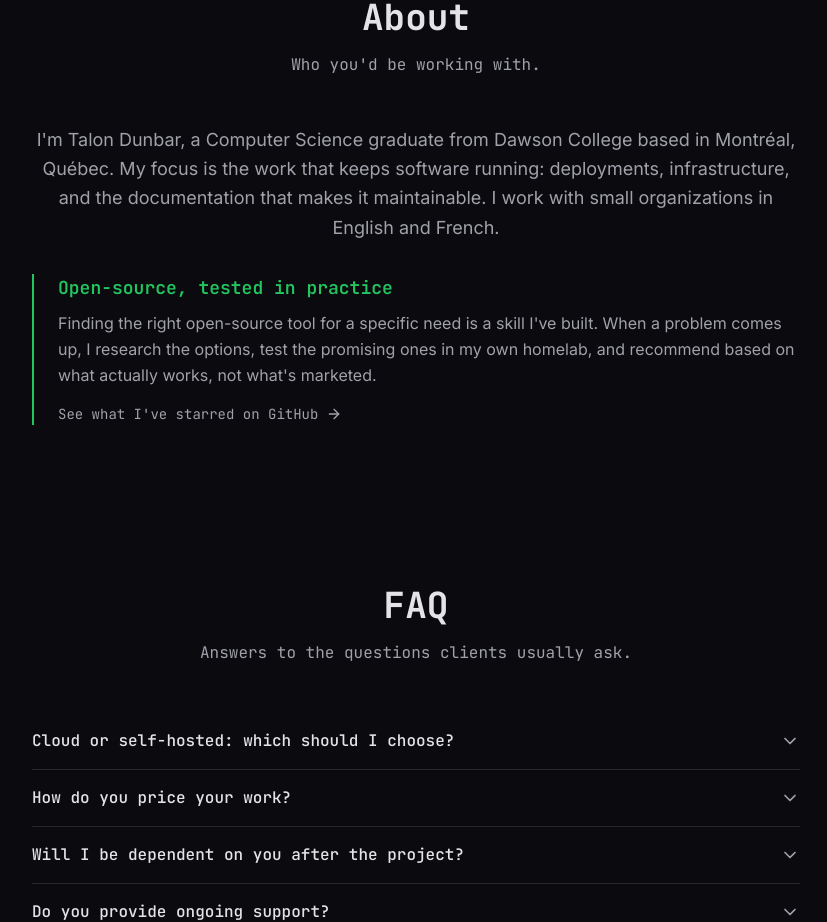
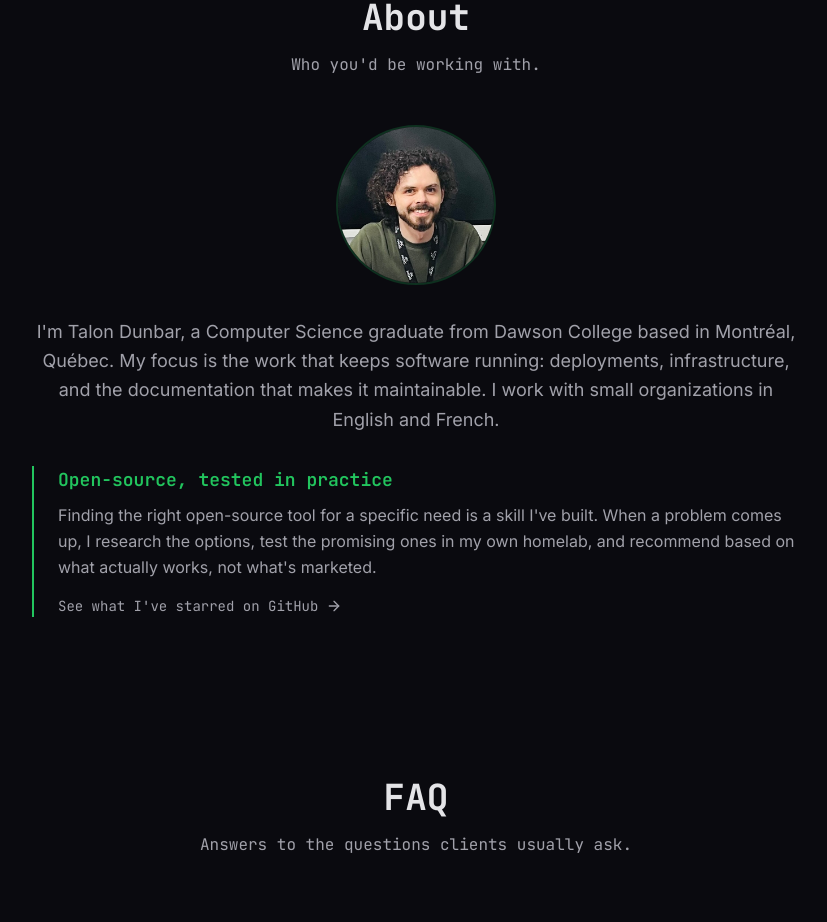
Before and after one commit to talonlikeaclaw/talonlikeaclaw.com, a Next.js app: page /en in a window 1280 px wide. Shown: the part 5760-6682 px from the top of the page, without its empty margins (224-1051 px from the left). Built offline with nearby package versions, Linux system fonts and the light colour scheme.

Commit message:
feat(about): add headshot photo to about section

```diff
--- a/messages/en.json
+++ b/messages/en.json
@@ -48,6 +48,7 @@
   "about": {
     "title": "About",
     "subtitle": "Who you'd be working with.",
+    "photoAlt": "Talon Dunbar",
     "bio": "I'm Talon Dunbar, a Computer Science graduate from Dawson College based in Montréal, Québec. My focus is the work that keeps software running: deployments, infrastructure, and the documentation that makes it maintainable. I work with small organizations in English and French.",
     "credTitle": "Open-source, tested in practice",
     "credBody": "Finding the right open-source tool for a specific need is a skill I've built. When a problem comes up, I research the options, test the promising ones in my own homelab, and recommend based on what actually works, not what's marketed.",
--- a/messages/fr.json
+++ b/messages/fr.json
@@ -48,6 +48,7 @@
   "about": {
     "title": "À propos",
     "subtitle": "Avec qui vous travailleriez.",
+    "photoAlt": "Talon Dunbar",
     "bio": "Je suis Talon Dunbar, diplômé en informatique du Cégep Dawson, basé à Montréal, Québec. Je me concentre sur le travail qui permet aux logiciels de fonctionner : les déploiements, l'infrastructure et la documentation qui les rendent maintenables. Je travaille avec de petites organisations en anglais et en français.",
     "credTitle": "Open source, éprouvé en pratique",
     "credBody": "Trouver le bon outil open source pour un besoin précis est une compétence que j'ai développée. Quand un problème se présente, je cherche les options, je teste les plus prometteuses dans mon propre homelab, et je recommande selon ce qui fonctionne vraiment, pas selon ce qui est vendu.",
--- a/src/components/sections/About.tsx
+++ b/src/components/sections/About.tsx
@@ -1,4 +1,5 @@
 import { useTranslations } from "next-intl";
+import Image from "next/image";
 import { ArrowRight } from "lucide-react";
 import Container from "@/components/ui/Container";
 import SectionHeading from "@/components/ui/SectionHeading";
@@ -11,6 +12,17 @@ export default function About() {
       <Container>
         <SectionHeading title={t("title")} subtitle={t("subtitle")} />
         <div className="mx-auto max-w-3xl">
+          <div className="mx-auto mb-8 h-32 w-32 overflow-hidden rounded-full border-2 border-accent/20 sm:h-40 sm:w-40">
+            <Image
+              src="/headshot.jpg"
+              alt={t("photoAlt")}
+              width={160}
+              height={160}
+              sizes="(max-width: 640px) 128px, 160px"
+              className="h-full w-full object-cover"
+              priority
+            />
+          </div>
           <p className="text-center text-lg leading-relaxed text-muted">
             {t("bio")}
           </p>
```
Also changed, not shown: public/headshot.jpg (added).
